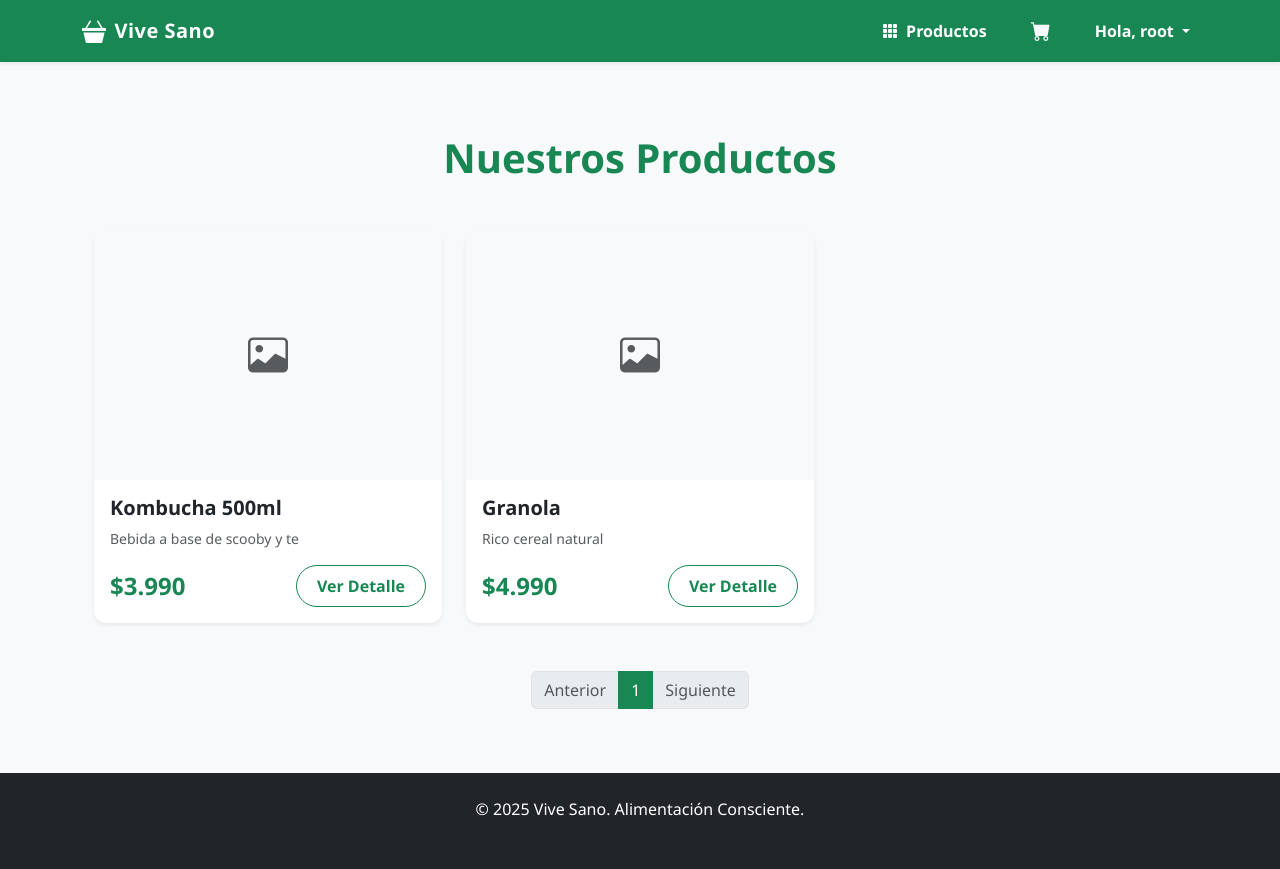
After one commit to BastianOlave/IngSoftware, a Django app: page /catalogo/ in a window 1280 px wide. The commit adds this page. Run offline with Django 5.2, Linux system fonts and the light colour scheme; a user stored in the database is signed in; data comes from the database, SQL or seed files in the repository; both versions use the stored data as it was after the commit; parts of the project's set-up code (start-up, migrations or seed data) failed here and were passed over.

Commit message:
tercer commit

```diff
--- a/ViveSano/settings.py
+++ b/ViveSano/settings.py
@@ -123,3 +123,6 @@ STATIC_ROOT = os.path.join(BASE_DIR, 'staticfiles')
 
 CRISPY_ALLOWED_TEMPLATE_PACKS = "bootstrap5"
 CRISPY_TEMPLATE_PACK = "bootstrap5"
+
+MEDIA_URL = '/media/'
+MEDIA_ROOT = os.path.join(BASE_DIR, 'media')
--- a/ViveSano/urls.py
+++ b/ViveSano/urls.py
@@ -6,3 +6,6 @@ urlpatterns = [
     path('', include('core.urls')),
     path('', include('gestion.urls')),
 ]
+
+if settings.DEBUG:
+    urlpatterns += static(settings.MEDIA_URL, document_root=settings.MEDIA_ROOT)
--- /dev/null
+++ b/core/templates/core/catalogo.html
@@ -0,0 +1,59 @@
+{% extends 'base.html' %}
+{% load static %}
+{% load filtros_extra %} {% block title %}Catálogo - Vive Sano{% endblock %}
+
+{% block content %}
+<div class="container mt-4">
+    <h1 class="text-center mb-5 fw-bold text-success">Nuestros Productos</h1>
+
+    <div class="row row-cols-1 row-cols-md-3 g-4">
+        {% for producto in page_obj %}
+        <div class="col">
+            <div class="card h-100 shadow-sm border-0 product-card">
+                {% if producto.imagen %}
+                    <img src="{{ producto.imagen.url }}" class="card-img-top" alt="{{ producto.nombre }}" style="height: 250px; object-fit: cover;">
+                {% else %}
+                    <div class="bg-light d-flex align-items-center justify-content-center text-muted" style="height: 250px;">
+                        <i class="bi bi-image fs-1"></i>
+                    </div>
+                {% endif %}
+
+                <div class="card-body d-flex flex-column">
+                    <h5 class="card-title fw-bold">{{ producto.nombre }}</h5>
+                    <p class="card-text text-muted small">{{ producto.descripcion|truncatechars:60 }}</p>
+
+                    <div class="mt-auto d-flex justify-content-between align-items-center">
+                        <span class="fs-4 fw-bold text-success">{{ producto.precio|clp }}</span>
+                        <a href="{% url 'core:detalle' producto.id %}" class="btn btn-outline-success rounded-pill">Ver Detalle</a>
+                    </div>
+                </div>
+            </div>
+        </div>
+        {% endfor %}
+    </div>
+
+    <nav class="mt-5">
+        <ul class="pagination justify-content-center">
+            {% if page_obj.has_previous %}
+                <li class="page-item">
+                    <a class="page-link text-success" href="?page={{ page_obj.previous_page_number }}">Anterior</a>
+                </li>
+            {% else %}
+                <li class="page-item disabled"><span class="page-link">Anterior</span></li>
+            {% endif %}
+
+            <li class="page-item active" aria-current="page">
+                <span class="page-link bg-success border-success">{{ page_obj.number }}</span>
+            </li>
+
+            {% if page_obj.has_next %}
+                <li class="page-item">
+                    <a class="page-link text-success" href="?page={{ page_obj.next_page_number }}">Siguiente</a>
+                </li>
+            {% else %}
+                <li class="page-item disabled"><span class="page-link">Siguiente</span></li>
+            {% endif %}
+        </ul>
+    </nav>
+</div>
+{% endblock %}
--- /dev/null
+++ b/core/templatetags/auth_extras.py
@@ -0,0 +1,13 @@
+from django import template
+from django.contrib.auth.models import Group
+
+register = template.Library()
+
+@register.filter(name='has_group')
+def has_group(user, group_name):
+    try:
+        group = Group.objects.get(name=group_name)
+    except Group.DoesNotExist:
+        return False
+
+    return group in user.groups.all()
--- /dev/null
+++ b/core/templatetags/filtros_extra.py
@@ -0,0 +1,12 @@
+from django import template
+
+register = template.Library()
+
+@register.filter
+def clp(value):
+    """Convierte un número a formato moneda chilena: 3990 -> $3.990"""
+    try:
+        value = int(value) # Quitamos decimales (.00)
+        return "${:,.0f}".format(value).replace(",", ".")
+    except (ValueError, TypeError):
+        return value
--- a/core/urls.py
+++ b/core/urls.py
@@ -15,4 +15,5 @@ urlpatterns = [
     path('login/', views.login_usuario, name='login'),
     path('logout/', views.logout_usuario, name='logout'),
     path('checkout/', views.checkout, name='checkout'),
+    path('catalogo/', views.catalogo, name='catalogo'),
 ]
--- a/core/views.py
+++ b/core/views.py
@@ -6,6 +6,7 @@ from django.contrib.auth import login, logout
 from gestion.models import Producto
 from .carrito import Carrito
 from .forms import DatosEnvioForm, RegistroClienteForm
+from django.core.paginator import Paginator
 
 
 def home(request):
@@ -141,3 +142,11 @@ def checkout(request):
         'carrito': carrito,
         'total': carrito.obtener_total_precio()
     })
+
+def catalogo(request):
+    productos_list = Producto.objects.all().order_by('id')
+    paginator = Paginator(productos_list, 6)
+    page_number = request.GET.get('page')
+    page_obj = paginator.get_page(page_number)
+
+    return render(request, 'core/catalogo.html', {'page_obj': page_obj})
--- a/gestion/models.py
+++ b/gestion/models.py
@@ -1,5 +1,6 @@
 from django.db import models
 from django.contrib.auth.models import User, Group
+import os
 
 class Producto(models.Model):
     nombre = models.CharField(max_length=100)
@@ -7,7 +8,7 @@ class Producto(models.Model):
     precio = models.DecimalField(max_digits=10, decimal_places=2) # Usamos Decimal para dinero
     stock = models.IntegerField(default=0)
     categoria = models.CharField(max_length=50, blank=True)
-    # fechaVencimiento = models.DateField(null=True, blank=True) # Opcional por ahora
+    imagen = models.ImageField(upload_to='productos/', null=True, blank=True)
 
     def __str__(self):
         return self.nombre
--- a/templates/base.html
+++ b/templates/base.html
@@ -1,4 +1,5 @@
 {% load static %}
+{% load auth_extras %}
 <!DOCTYPE html>
 <html lang="es">
 <head>
@@ -11,7 +12,9 @@
 
     <link rel="stylesheet" href="{% static 'css/styles.css' %}">
 </head>
-<body class="d-flex flex-column min-vh-100"> <nav class="navbar navbar-expand-lg navbar-dark bg-success sticky-top shadow-sm">
+<body class="d-flex flex-column min-vh-100">
+
+    <nav class="navbar navbar-expand-lg navbar-dark bg-success sticky-top shadow-sm">
       <div class="container">
         <a class="navbar-brand d-flex align-items-center" href="{% url 'core:home' %}">
             <i class="bi bi-basket3-fill me-2 fs-4"></i>
@@ -23,6 +26,12 @@
 
         <div class="collapse navbar-collapse" id="navbarNav">
           <ul class="navbar-nav ms-auto align-items-center">
+
+            <li class="nav-item me-3">
+                <a class="nav-link fw-bold text-white" href="{% url 'core:catalogo' %}">
+                    <i class="bi bi-grid-3x3-gap-fill me-1"></i> Productos
+                </a>
+            </li>
 
             <li class="nav-item me-3">
                 <a href="{% url 'core:ver_carrito' %}" class="btn btn-outline-light position-relative border-0">
@@ -38,13 +47,20 @@
             {% if user.is_authenticated %}
                 <li class="nav-item dropdown">
                     <a class="nav-link dropdown-toggle text-white fw-bold" href="#" role="button" data-bs-toggle="dropdown">
-                        Hola, {{ user.username }}
+                        Hola, {{ user.first_name|default:user.username }}
                     </a>
                     <ul class="dropdown-menu dropdown-menu-end shadow">
                         {% if user.is_staff %}
                             <li><h6 class="dropdown-header">Gestión Interna</h6></li>
-                            <li><a class="dropdown-item" href="{% url 'dashboard_logistica' %}"><i class="bi bi-box-seam me-2"></i>Logística</a></li>
-                            <li><a class="dropdown-item" href="{% url 'dashboard_atencion' %}"><i class="bi bi-headset me-2"></i>Atención Cliente</a></li>
+
+                            {% if request.user|has_group:"Logistica" or user.is_superuser %}
+                                <li><a class="dropdown-item" href="{% url 'dashboard_logistica' %}"><i class="bi bi-box-seam me-2"></i>Logística</a></li>
+                            {% endif %}
+
+                            {% if request.user|has_group:"Atencion al cliente" or user.is_superuser %}
+                                <li><a class="dropdown-item" href="{% url 'dashboard_atencion' %}"><i class="bi bi-headset me-2"></i>Atención Cliente</a></li>
+                            {% endif %}
+
                             <li><hr class="dropdown-divider"></li>
                             <li><a class="dropdown-item" href="/admin/"><i class="bi bi-gear me-2"></i>Admin Django</a></li>
                             <li><hr class="dropdown-divider"></li>
@@ -75,7 +91,6 @@
                         <div class="alert alert-{{ message.tags }} alert-dismissible fade show shadow-sm" role="alert">
                             {% if message.tags == 'success' %}<i class="bi bi-check-circle-fill me-2"></i>{% endif %}
                             {% if message.tags == 'warning' %}<i class="bi bi-exclamation-triangle-fill me-2"></i>{% endif %}
-                            {% if message.tags == 'danger' %}<i class="bi bi-x-circle-fill me-2"></i>{% endif %}
                             {{ message }}
                             <button type="button" class="btn-close" data-bs-dismiss="alert" aria-label="Close"></button>
                         </div>
@@ -95,7 +110,6 @@
     </footer>
 
     <script src="https://cdn.jsdelivr.net/npm/bootstrap@5.3.2/dist/js/bootstrap.bundle.min.js"></script>
-
     <script src="{% static 'js/scripts.js' %}"></script>
 </body>
 </html>
```
Also changed, not shown: core/templates/core/carrito.html (+12 -8 lines), core/templates/core/detalle.html (+12 -8 lines), core/templates/core/home.html (+17 -30 lines), core/templatetags/__init__.py (added), db.sqlite3, gestion/migrations/0002_producto_imagen.py (added).
